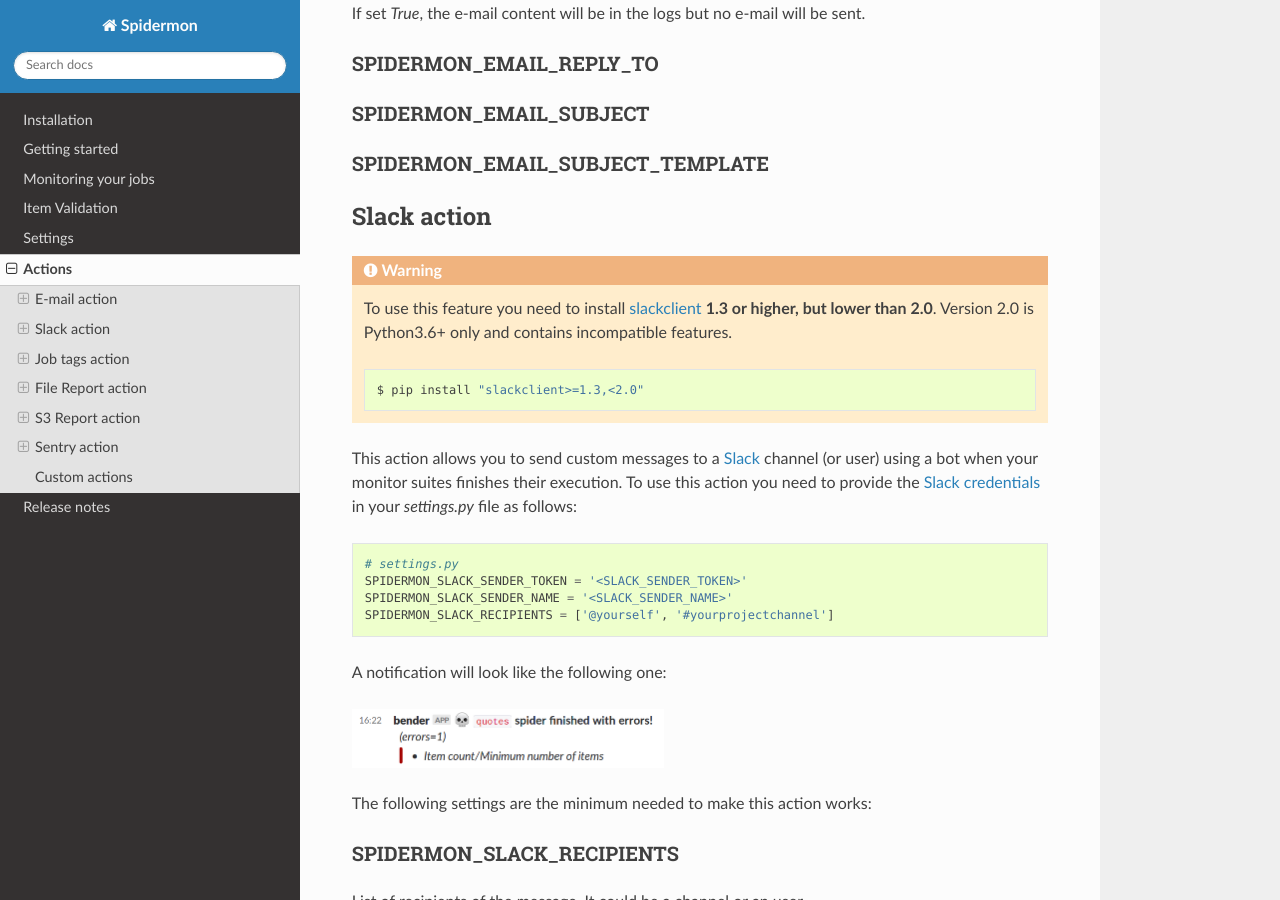
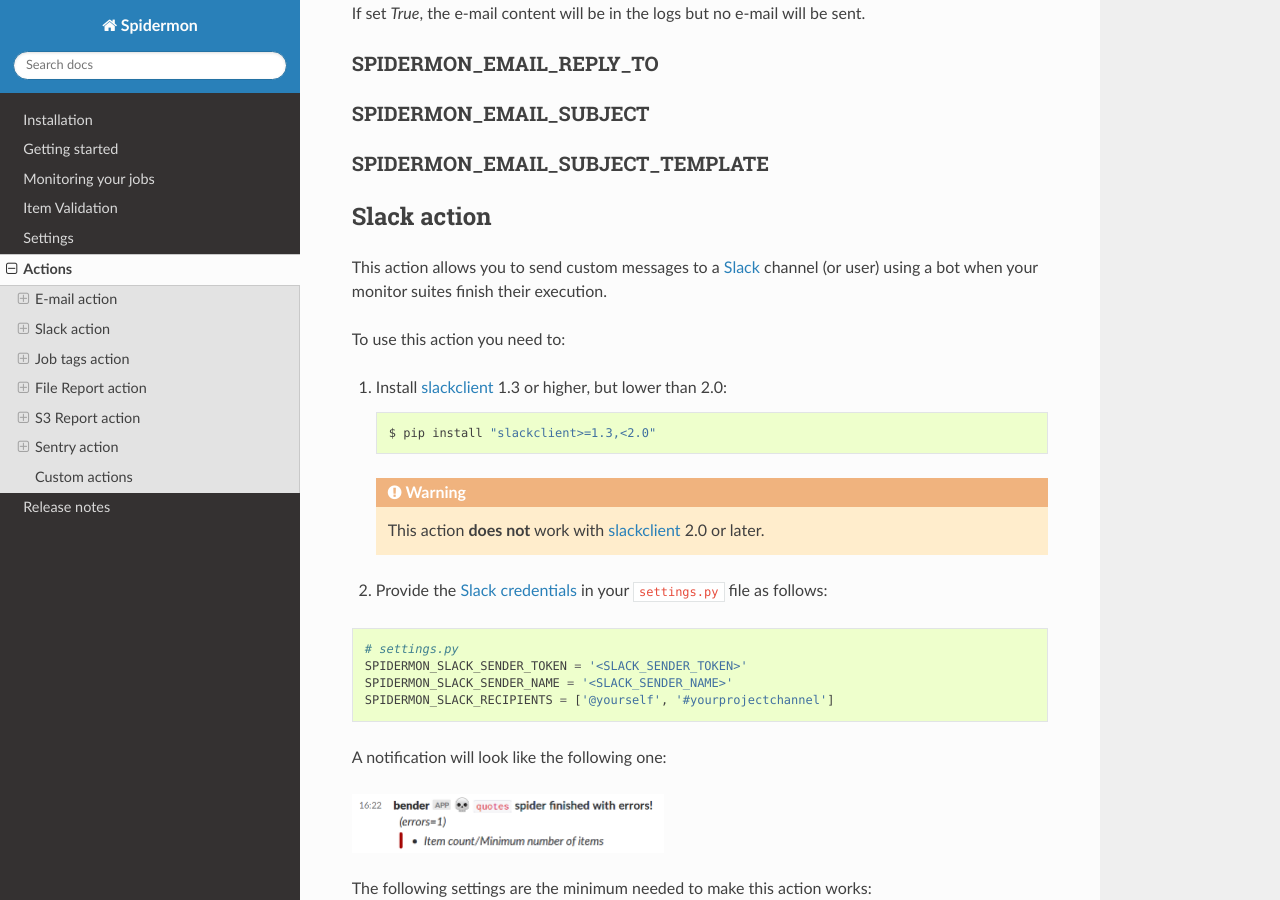
Before and after one commit to scrapinghub/spidermon, a Sphinx documentation site: the page built from docs/source/actions.rst, in a window 1280 px wide and 900 px high, scrolled down 2430 px. Built offline with Sphinx 7.4.7 and the Read the Docs theme 2.0.0, drawn with Linux system fonts in a browser that asks for light colours.

Commit message:
Improve docs of Slack actions

```diff
--- a/docs/source/actions.rst
+++ b/docs/source/actions.rst
@@ -165,20 +165,21 @@
 Slack action
 ============
 
-.. warning::
-
-   To use this feature you need to install `slackclient`_ **1.3 or higher, but
-   lower than 2.0**. Version 2.0 is Python3.6+ only and contains incompatible
-   features.
-
-   .. code-block:: shell
-
-     $ pip install "slackclient>=1.3,<2.0"
 
 This action allows you to send custom messages to a `Slack`_ channel (or user)
-using a bot when your monitor suites finishes their execution. To use this action
-you need to provide the `Slack credentials`_ in your `settings.py`
-file as follows:
+using a bot when your monitor suites finish their execution.
+
+To use this action you need to:
+
+#.  Install `slackclient`_ 1.3 or higher, but lower than 2.0:
+
+    .. code-block:: shell
+
+        $ pip install "slackclient>=1.3,<2.0"
+
+    .. warning:: This action **does not** work with `slackclient`_ 2.0 or later.
+
+#.  Provide the `Slack credentials`_ in your ``settings.py`` file as follows:
 
 .. code-block:: python
 
```
